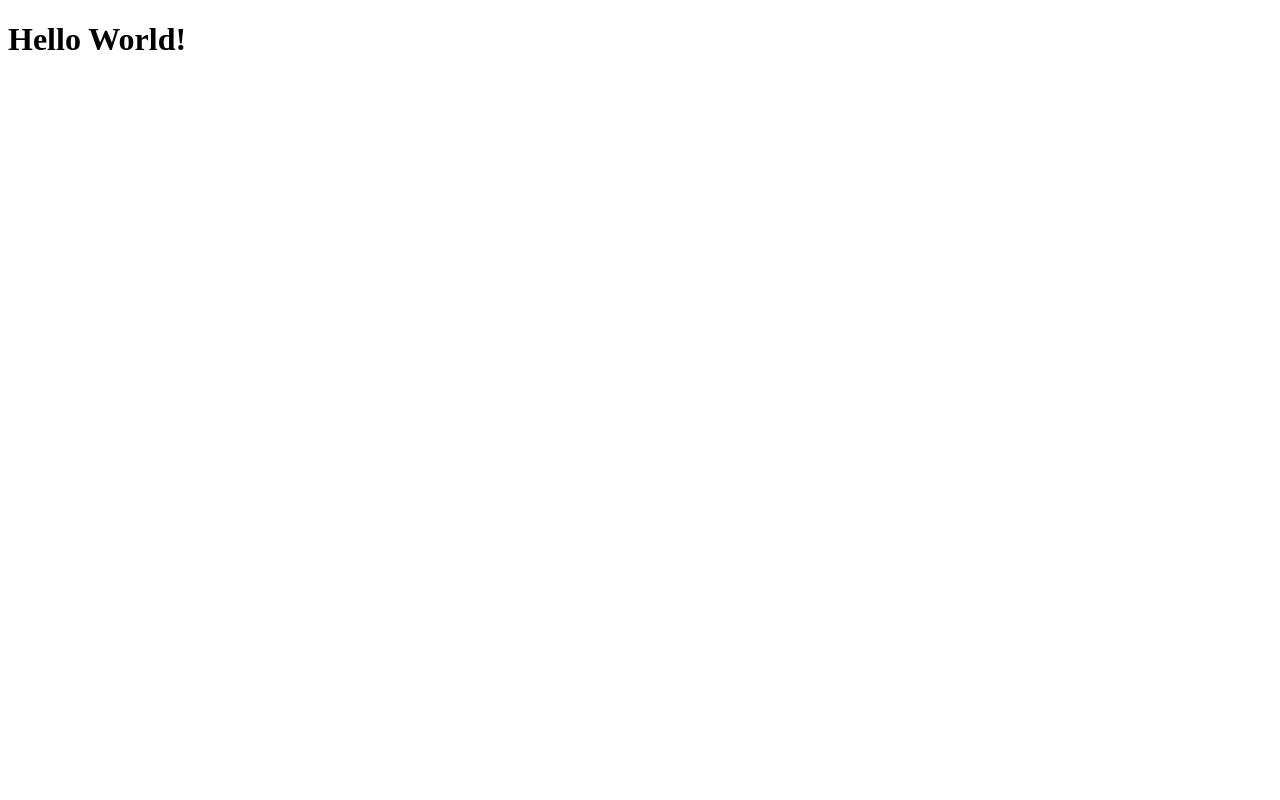
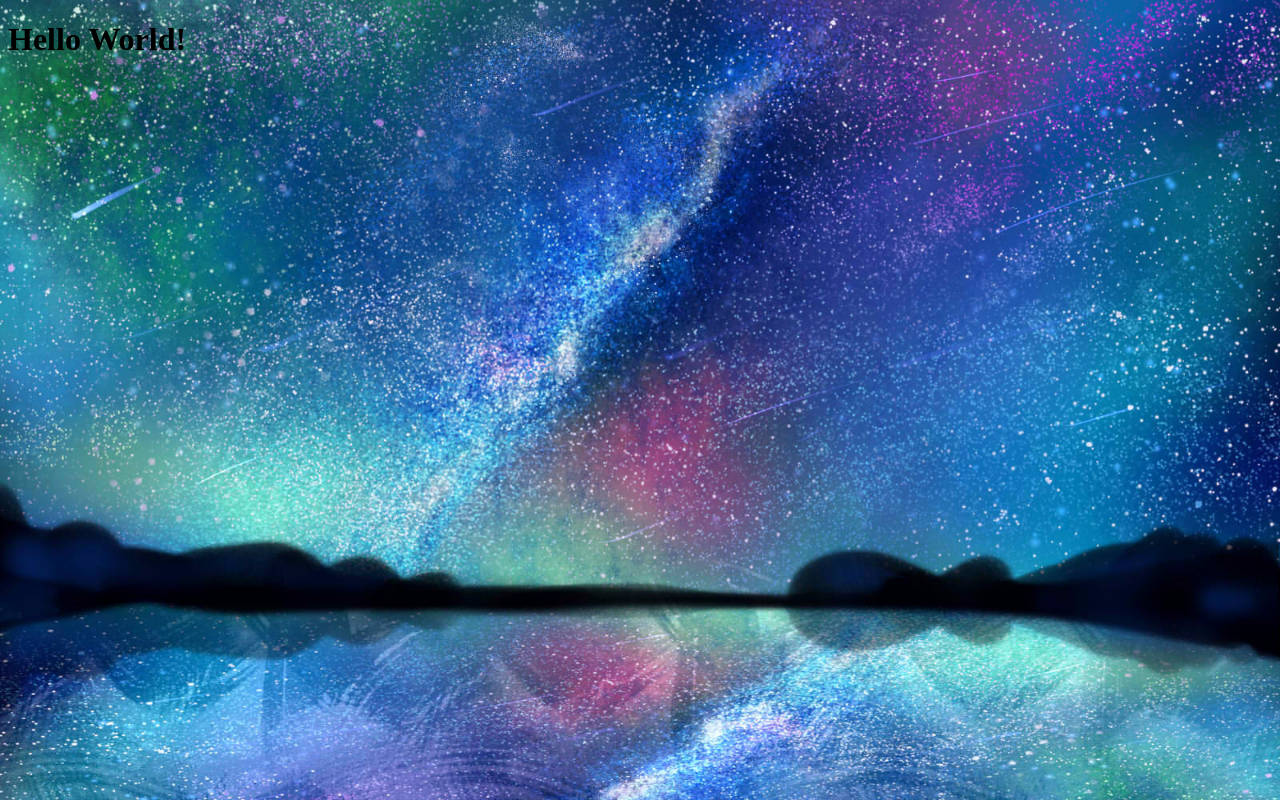
Before and after one commit to XDIAMONDV/XDIAMONDV.github.io, a plain HTML site: page index.html in a window 1280 px wide. Drawn offline with Linux system fonts and the light colour scheme.

Commit message:
add background

```diff
--- a/index.html
+++ b/index.html
@@ -4,6 +4,7 @@
     <meta charset="UTF-8">
     <meta name="viewport" content="width=device-width, initial-scale=1.0">
     <title>Github Pages</title>
+    <link rel="stylesheet" href="style.css">
 </head>
 <body>
     <h1>Hello World!</h1>
--- /dev/null
+++ b/style.css
@@ -0,0 +1,7 @@
+
+body{
+    background: url('image/illust_67889058_20220322_011223.jpg');
+    background-repeat: no-repeat;
+    background-attachment: fixed;
+    background-size: cover;
+}
```
Also changed, not shown: image/illust_67889058_20220322_011223.jpg (added).
